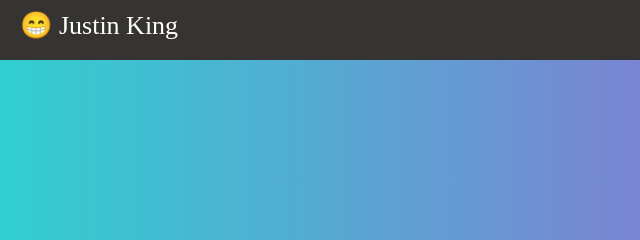
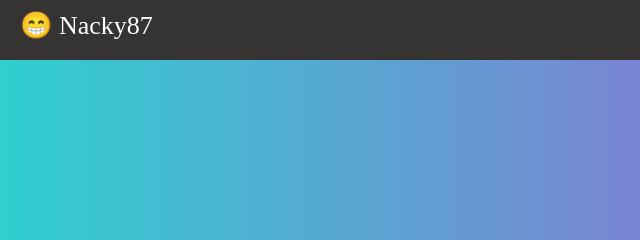
Before and after one commit to Nacky87/ACS, a plain HTML site: page index.html in a window 1280 px wide. Shown: the top 240 px of the page, 0-640 px from the left. Drawn offline with Linux system fonts and the light colour scheme.

Commit message:
Update index.html

```diff
--- a/index.html
+++ b/index.html
@@ -1,6 +1,6 @@
 <!DOCTYPE html>
 <head>
-    <title>Justin King</title>
+    <title>Nacky87</title>
     <style>
         body {
             background:linear-gradient(to right, #30CFD0, #c43ad6);
@@ -30,7 +30,7 @@
     </style>
 </head>
 <body>
-    <div class="header">😁 Justin King</div>
+    <div class="header">😁 Nacky87</div>
     <div class="content">
         <div class="welcomeText">Welcome to my site!</div>
     </div>
```
